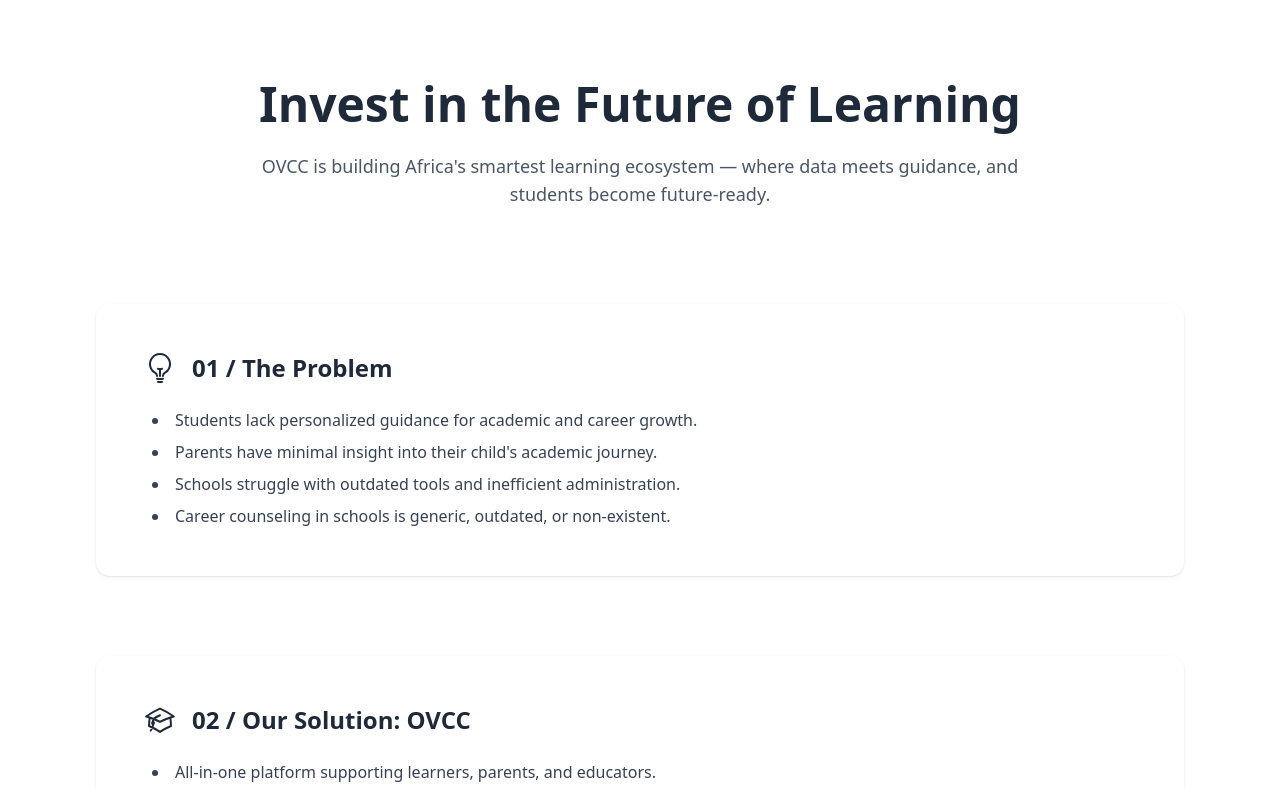
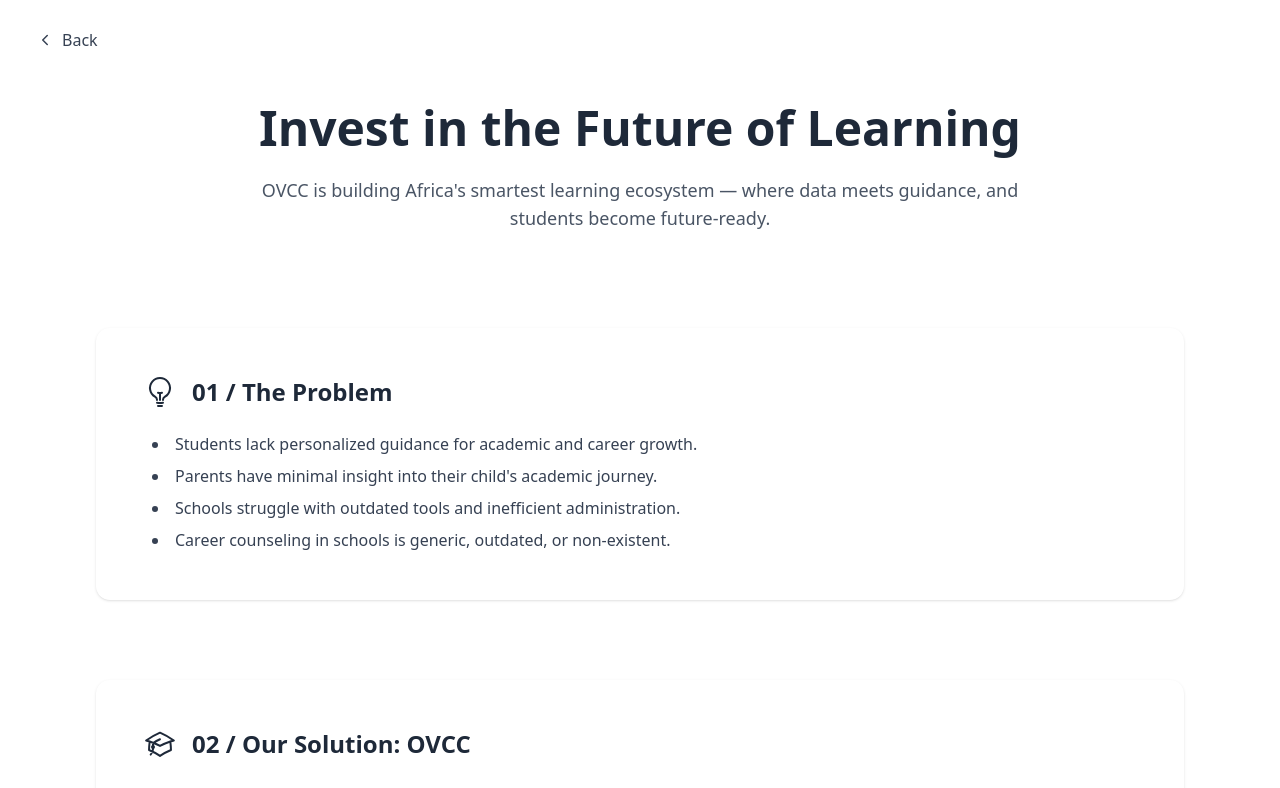
Before and after one commit to Ubaton/ovcc, a Next.js app: page /investors in a window 1280 px wide. Shown: the top 788 px of the page. Built offline with nearby package versions, Linux system fonts and the light colour scheme.

Commit message:
investors page to be updated

```diff
--- a/app/investors/page.tsx
+++ b/app/investors/page.tsx
@@ -11,6 +11,7 @@ import {
   ArrowTrendingUpIcon,
 } from "@heroicons/react/24/outline";
 import Link from "next/link";
+import BackButton from "../components/BackButton/BackButton";
 
 const sections = [
   {
@@ -100,6 +101,7 @@ const sections = [
 ];
 
 export default function Deck() {
+
   return (
     <section className="bg-white text-gray-800 px-6 py-20 md:px-24 space-y-24">
       {/* Hero */}
@@ -109,6 +111,9 @@ export default function Deck() {
         whileInView={{ opacity: 1, y: 0 }}
         transition={{ duration: 0.7 }}
       >
+        {/* Back Button */}
+        <BackButton />
+
         <h1 className="text-4xl md:text-5xl font-bold text-mirage">
           Invest in the Future of Learning
         </h1>
```
